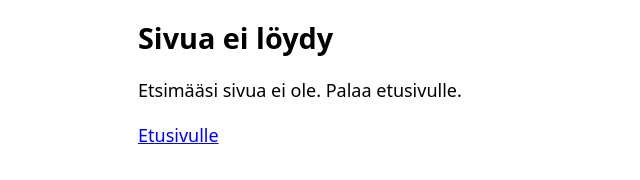
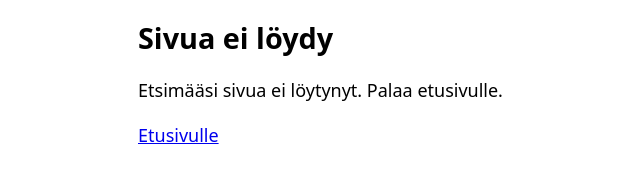
Before and after one commit to matti/posse-demo, a plain HTML site: page toinen/404.html in a window 1280 px wide. Shown: the full height of the page, 150-790 px from the left. Drawn offline with Linux system fonts and the light colour scheme.

Commit message:
Deploy 4f7ecf05f57fec4e173bc00f666551eb4c0f2b02 to toinen

```diff
--- a/toinen/404.html
+++ b/toinen/404.html
@@ -3,7 +3,7 @@
 <head>
 <meta charset="utf-8">
 <meta name="viewport" content="width=device-width, initial-scale=1">
-<meta name="version" content="111aabd13fdf4d5fdd661fcf77a848acc7da53d4">
+<meta name="version" content="4f7ecf05f57fec4e173bc00f666551eb4c0f2b02">
 <title>Sivua ei löydy</title>
 <style>
 :root { color-scheme: light dark; --accent: #1f6f50; }
@@ -22,7 +22,7 @@ td:last-child { text-align: right; }
 <body>
 <main>
 <h1>Sivua ei löydy</h1>
-<p>Etsimääsi sivua ei ole. Palaa etusivulle.</p>
+<p>Etsimääsi sivua ei löytynyt. Palaa etusivulle.</p>
 <p><a href="./">Etusivulle</a></p>
 </main>
 </body>
```
Also changed, not shown: toinen/index.html (+1 -1 lines).
